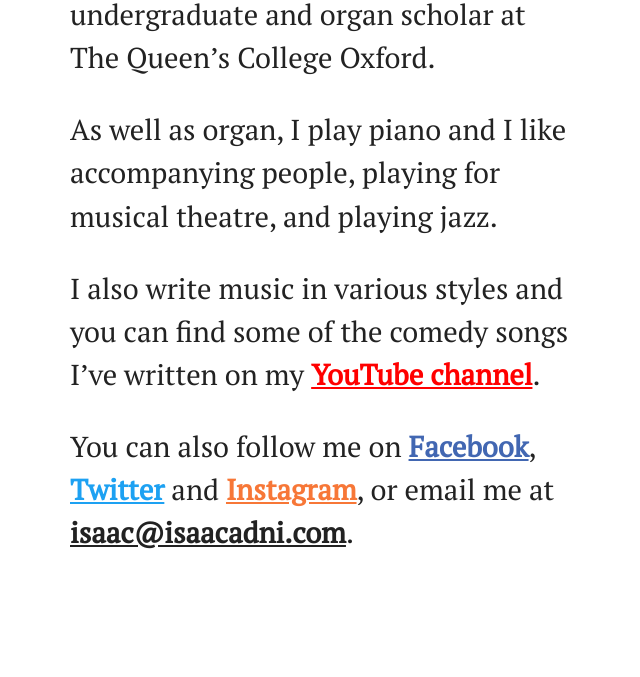
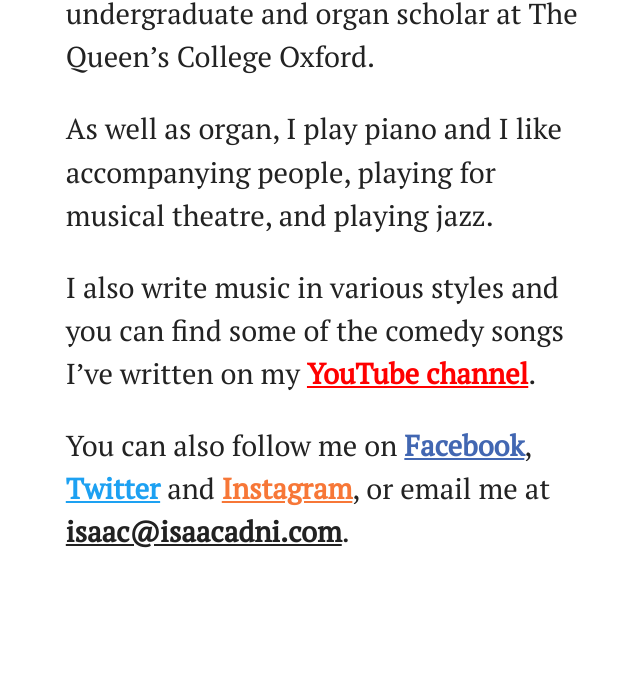
Before and after one commit to IsaacAdni/isaacadni.github.io, a plain HTML site: page index.html in a window 1280 px wide. Shown: the part 123-800 px from the top of the page, without its empty margins (323-963 px from the left). Drawn offline with Linux system fonts and the light colour scheme.

Commit message:
Update style.css

```diff
--- a/style.css
+++ b/style.css
@@ -46,16 +46,12 @@ a.instagram:hover {
 
 #wrap {
 	width: 100%;
-	max-width: 590px;
+	max-width: 560px;
 	margin: auto;
 	position: relative;
-	padding: 0px 1rem;
-	box-sizing: border-box;
-}
-
-#content {
-	padding: calc(20px + 1rem) 1rem 2rem 2rem;
+	padding: 2.2rem 1rem 2rem 1.8rem;
 	color: #222;
 	font-size: 1.8rem;
 	line-height: 1.5;
+	box-sizing: border-box;
 }
```
